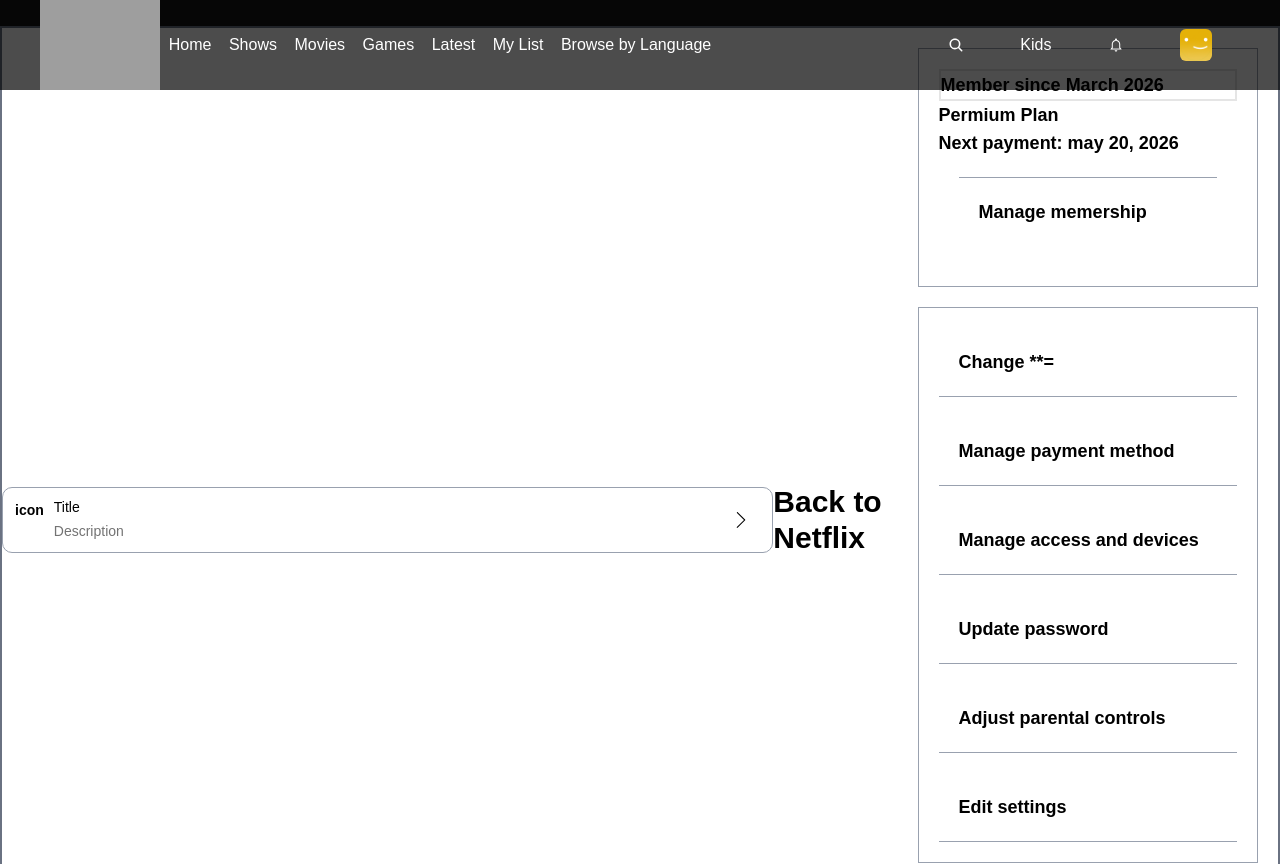
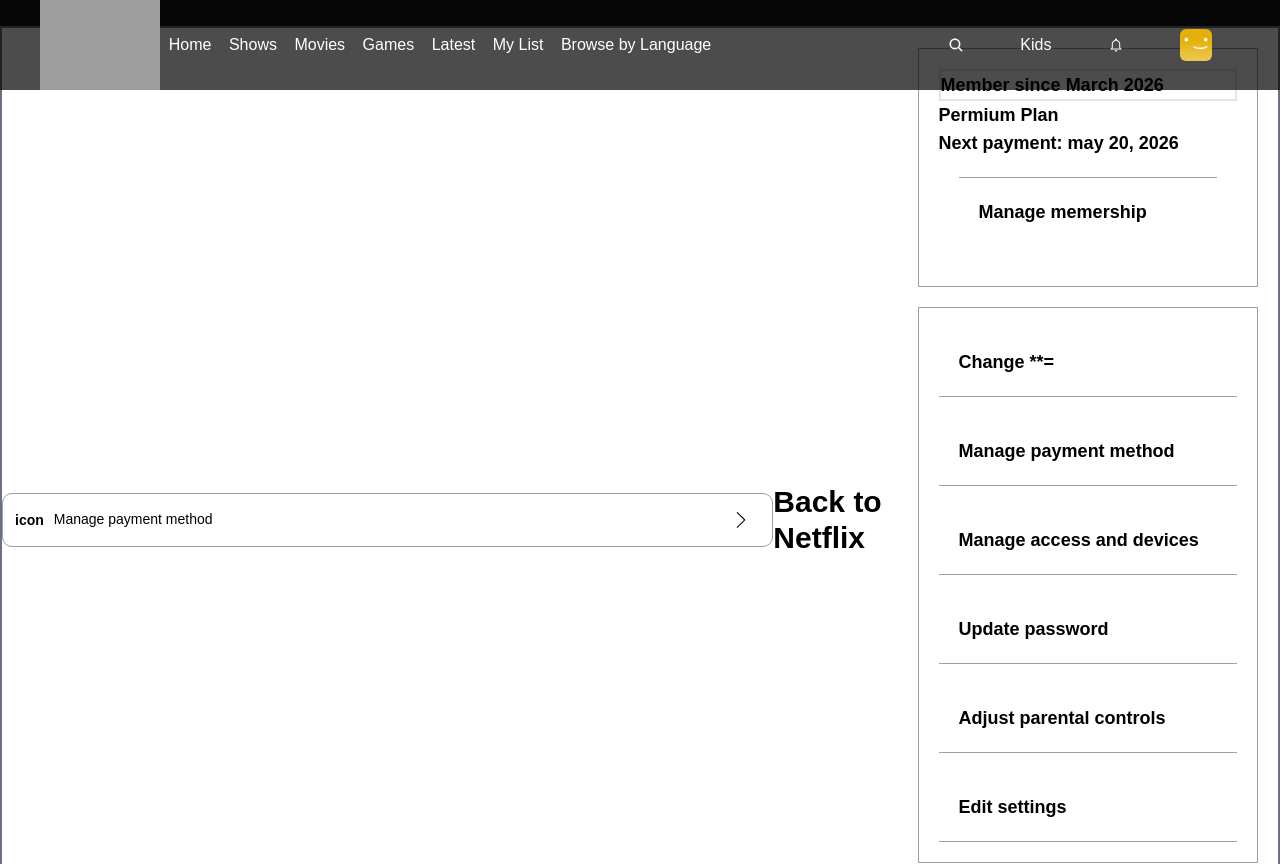
Before and after one commit to Dereje-Gudisa/Netflix-Clone, a React (Vite) app: page /account in a window 1280 px wide. Shown: the top 864 px of the page. Built offline with nearby package versions, Linux system fonts and the light colour scheme; no server answers; grey boxes are pictures that could not be loaded.

Commit message:
account contin

```diff
--- a/src/Account.jsx
+++ b/src/Account.jsx
@@ -38,12 +38,12 @@
               <p>icon</p>
             </ItemMedia>
             <ItemContent className="w-full hover:bg-gray-200">
-          <ItemTitle >Title</ItemTitle>
-          <ItemDescription>Description</ItemDescription>
+              <ItemTitle>Manage payment method</ItemTitle>
             </ItemContent>
             <ItemActions>
               <Button variant='gohst'><SlArrowRight /></Button>
             </ItemActions>
+
           </Item>
 
           <div>
```
Lines whose indentation alone changed are shown as unchanged.
